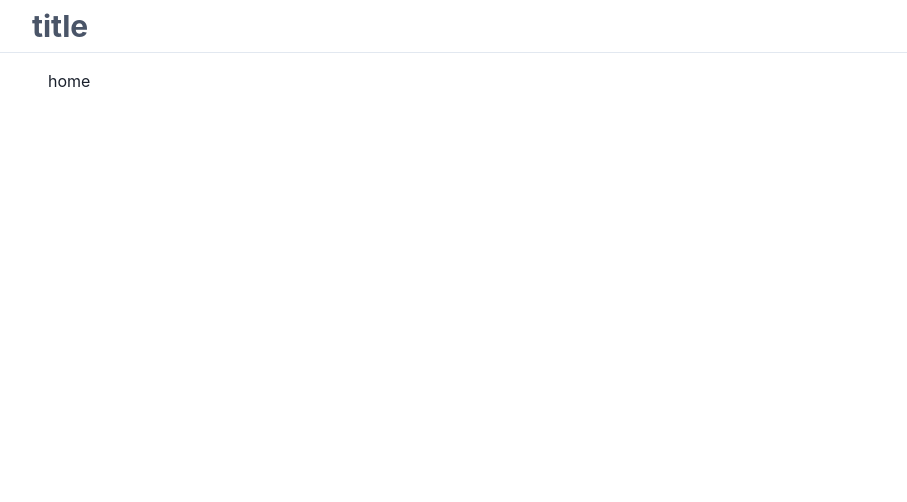
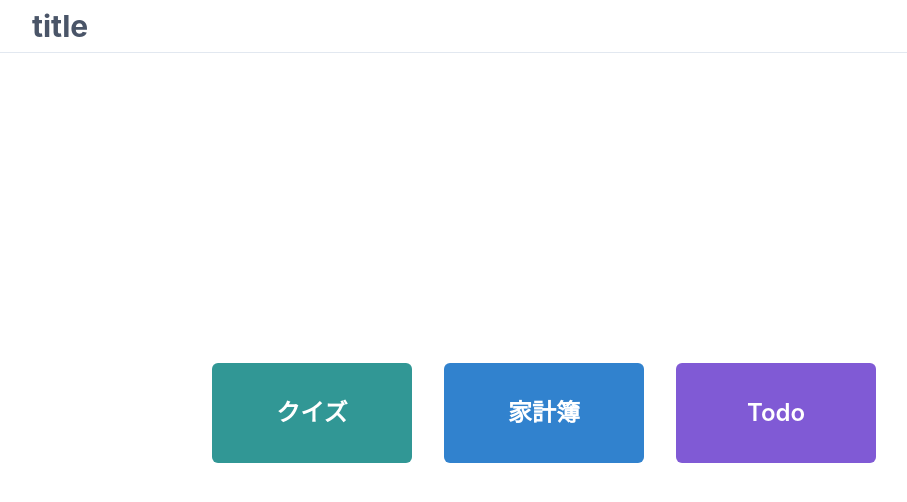
Before and after one commit to scla-sagauniv/yochiyochi-hackers, a Next.js app: page / in a window 1280 px wide. Shown: the top 502 px of the page, without its empty margins (96-1003 px from the left). Built offline with nearby package versions, Linux system fonts and the light colour scheme.

Commit message:
update: top page

```diff
--- a/app/layout.tsx
+++ b/app/layout.tsx
@@ -1,7 +1,6 @@
 import type { Metadata } from "next";
 import Provider from "./Provider";
 import Header from "./Header";
-import Body from "./Body";
 
 
 export const metadata: Metadata = {
@@ -20,9 +19,7 @@ export default function RootLayout({
       <body>
         <Provider>
           <Header />
-          <Body>
-            {children}
-          </Body>
+          {children}
         </Provider>
       </body>
     </html>
--- a/app/page.tsx
+++ b/app/page.tsx
@@ -1,8 +1,62 @@
+'use client'
+import { Box, VStack, HStack, Button } from './common/components';
+import { motion } from 'framer-motion';
+
+const MotionButton = motion(Button);
 
 export default function Home() {
+  const handleNavigation = (url) => {
+    window.location.href = url;
+  };
+
   return (
-    <main>
-      home
-    </main>
+    <Box
+      w="100vw"
+      h="90vh"
+      display="flex"
+      alignItems="center"
+      justifyContent="center"
+    >
+      <VStack spacing={8}>
+        <HStack spacing={8}>
+          <MotionButton
+            colorScheme="teal"
+            size="lg"
+            width="200px"
+            height="100px"
+            fontSize="2xl"
+            onClick={() => handleNavigation('/nanako')}
+            whileHover={{ scale: 1.1 }}
+            whileTap={{ scale: 0.9 }}
+          >
+            クイズ
+          </MotionButton>
+          <MotionButton
+            colorScheme="blue"
+            size="lg"
+            width="200px"
+            height="100px"
+            fontSize="2xl"
+            onClick={() => handleNavigation('/saku')}
+            whileHover={{ scale: 1.1 }}
+            whileTap={{ scale: 0.9 }}
+          >
+            家計簿
+          </MotionButton>
+          <MotionButton
+            colorScheme="purple"
+            size="lg"
+            width="200px"
+            height="100px"
+            fontSize="2xl"
+            onClick={() => handleNavigation('/ria')}
+            whileHover={{ scale: 1.1 }}
+            whileTap={{ scale: 0.9 }}
+          >
+            Todo
+          </MotionButton>
+        </HStack>
+      </VStack>
+    </Box>
   );
-}
+};
--- /dev/null
+++ b/app/template.tsx
@@ -0,0 +1,25 @@
+'use client'
+import { motion } from 'framer-motion'
+import React from 'react'
+
+const variants = {
+  hidden: { opacity: 0 },
+  enter: { opacity: 1 },
+}
+
+export default function Template({ children }: { children: React.ReactNode }) {
+  return (
+    <motion.div
+      className='site-wrapper'
+      variants={variants}
+      initial='hidden'
+      animate='enter'
+      transition={{
+        type: 'linear',
+        duration: 0.5,
+      }}
+    >
+      {children}
+    </motion.div>
+  )
+}
```
Also changed, not shown: app/nanako/layout.tsx (added, +13 -0 lines), app/ria/layout.tsx (added, +13 -0 lines), app/saku/layout.tsx (added, +13 -0 lines).
